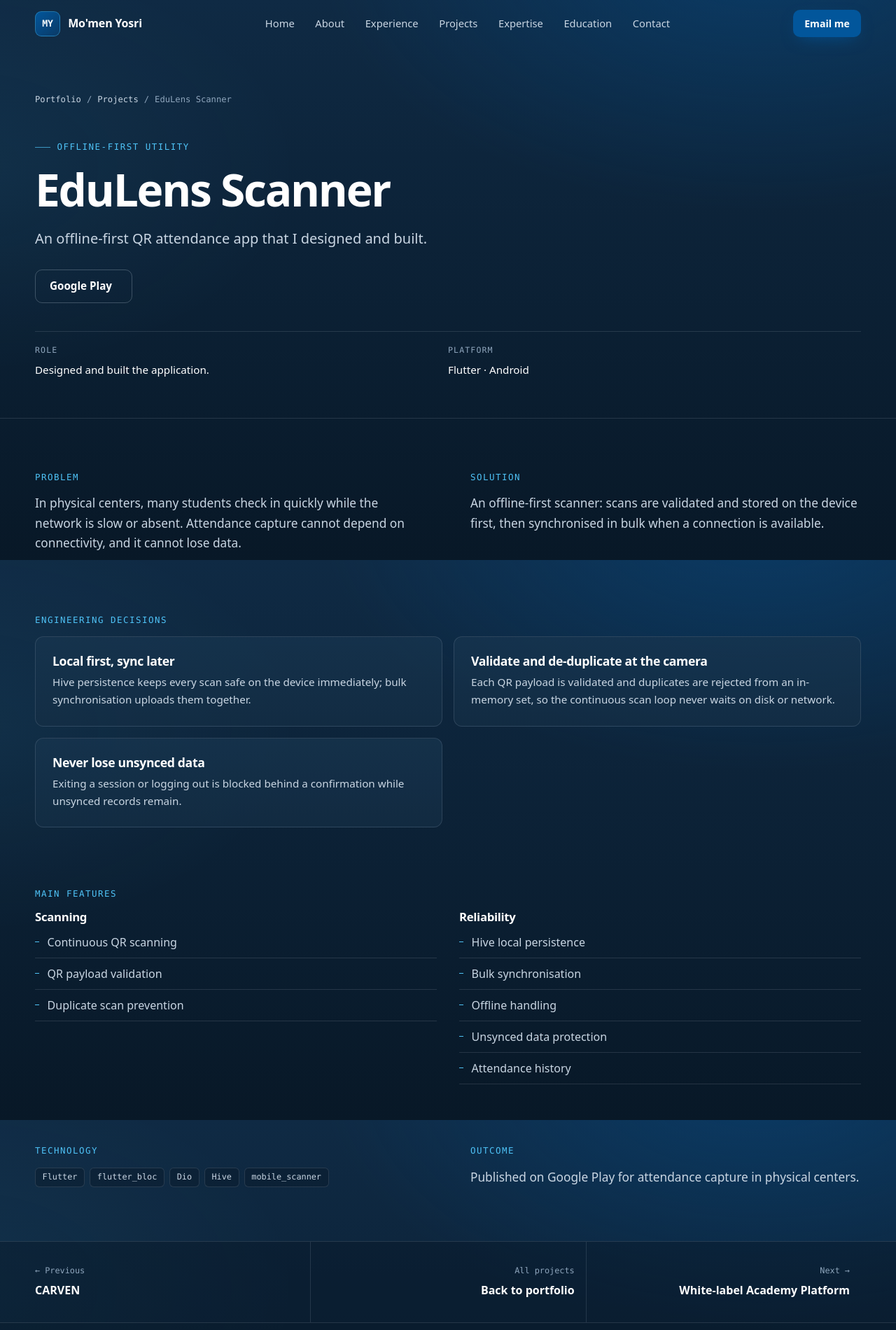
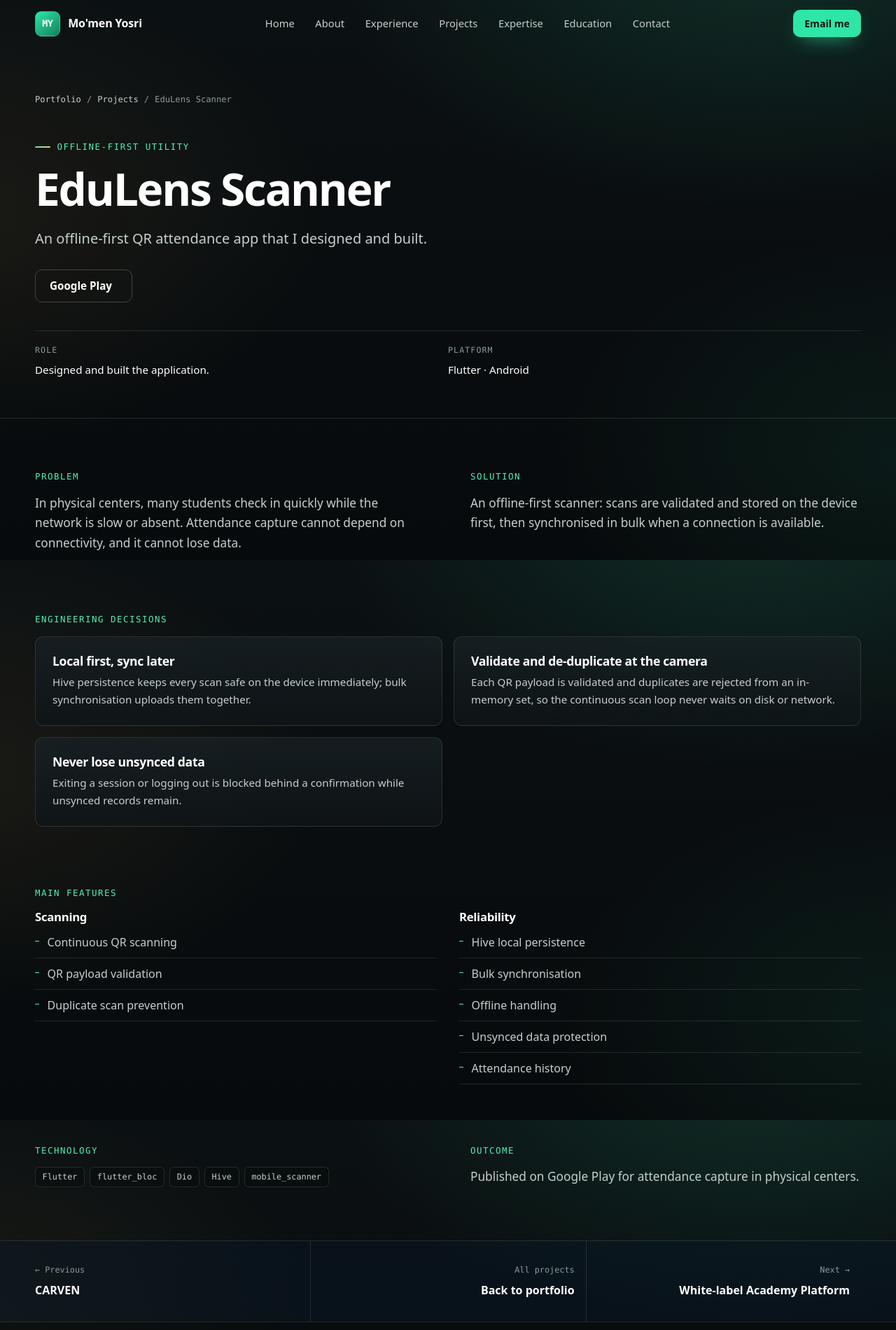
Before and after one commit to Momen-Yosri/my-portfolio, an Astro site: page /my-portfolio/projects/edulens-scanner/ in a window 1280 px wide. Shown: the top 1900 px of the page at 70% size. Built offline with nearby package versions, Linux system fonts and the light colour scheme; Astro itself is replaced by a stand-in of ours.

Commit message:
style: refresh dark theme palette, typography, and interactive effects
- Update primary color palette from blue to emerald and gold accents
- Add cursor spotlight effect for cards and global scroll progress bar
- Refine reveal animations, button hover shimmer, and typography tokens
- Update favicon and background styling across layout and diagram components

```diff
--- a/src/components/Experience.astro
+++ b/src/components/Experience.astro
@@ -67,7 +67,7 @@ import { experience } from '../data/experience';
   }
   .current .dot {
     border-color: var(--accent-2);
-    box-shadow: 0 0 0 4px rgba(79, 195, 247, 0.16);
+    box-shadow: 0 0 0 4px rgba(46, 230, 168, 0.16);
   }
   .head {
     display: flex;
--- a/src/components/Footer.astro
+++ b/src/components/Footer.astro
@@ -20,7 +20,7 @@ const year = new Date().getFullYear();
     padding-block: 2rem;
     font-size: 0.88rem;
     color: var(--text-3);
-    background: rgba(8, 24, 39, 0.6);
+    background: rgba(7, 10, 12, 0.6);
   }
   .row {
     display: flex;
--- a/src/components/Nav.astro
+++ b/src/components/Nav.astro
@@ -61,7 +61,7 @@ const prefix = home ? '' : u('');
       backdrop-filter 0.3s;
   }
   :global(.site-header.scrolled) {
-    background: rgba(8, 24, 39, 0.78);
+    background: rgba(7, 10, 12, 0.78);
     backdrop-filter: blur(14px);
     -webkit-backdrop-filter: blur(14px);
     border-bottom-color: var(--border);
@@ -93,8 +93,9 @@ const prefix = home ? '' : u('');
     font-family: var(--font-mono);
     font-size: 0.82rem;
     font-weight: 700;
-    background: linear-gradient(140deg, var(--accent), #0a3a66);
-    border: 1px solid rgba(79, 195, 247, 0.4);
+    color: #fff;
+    background: linear-gradient(140deg, var(--accent), #12805c);
+    border: 1px solid rgba(46, 230, 168, 0.4);
   }
   .menu {
     display: flex;
@@ -115,7 +116,7 @@ const prefix = home ? '' : u('');
     text-decoration: none;
   }
   .menu a[data-nav-link][aria-current='true'] {
-    background: rgba(79, 195, 247, 0.1);
+    background: rgba(46, 230, 168, 0.1);
   }
   .cta-mobile,
   .toggle {
@@ -179,7 +180,7 @@ const prefix = home ? '' : u('');
       flex-direction: column;
       gap: 0;
       padding: 1rem var(--gutter) 2rem;
-      background: rgba(8, 24, 39, 0.98);
+      background: rgba(7, 10, 12, 0.98);
       overflow-y: auto;
       visibility: hidden;
       opacity: 0;
--- a/src/components/SecurityFlow.astro
+++ b/src/components/SecurityFlow.astro
@@ -52,7 +52,7 @@ const checks = ['Root / jailbreak', 'Emulator', 'Developer mode', 'ADB'];
     padding: 1.4rem;
     border: 1px solid var(--border);
     border-radius: var(--radius);
-    background: rgba(20, 46, 69, 0.6);
+    background: rgba(18, 25, 28, 0.6);
   }
   .steps li:not(:last-child)::after {
     content: '→';
--- a/src/components/Snapshot.astro
+++ b/src/components/Snapshot.astro
@@ -27,7 +27,7 @@ import { snapshot } from '../data/profile';
 <style>
   .snap {
     border-block: 1px solid var(--border);
-    background: rgba(8, 24, 39, 0.45);
+    background: rgba(7, 10, 12, 0.45);
   }
   .grid {
     display: grid;
--- a/src/layouts/BaseLayout.astro
+++ b/src/layouts/BaseLayout.astro
@@ -34,7 +34,7 @@ const jsonLd = JSON.stringify({
     <meta name="viewport" content="width=device-width, initial-scale=1" />
     <title>{title}</title>
     <meta name="description" content={description} />
-    <meta name="theme-color" content="#081827" />
+    <meta name="theme-color" content="#070a0c" />
     <meta name="color-scheme" content="dark" />
     <link rel="canonical" href={canonical} />
     <link rel="icon" type="image/svg+xml" href={u('favicon.svg')} />
@@ -59,6 +59,7 @@ const jsonLd = JSON.stringify({
   </head>
   <body>
     <a class="skip-link" href="#main">Skip to content</a>
+    <div class="scroll-progress" aria-hidden="true"></div>
     <Nav home={home} />
     <main id="main">
       <slot />
--- a/src/scripts/site.ts
+++ b/src/scripts/site.ts
@@ -9,8 +9,11 @@ if (reduce || !('IntersectionObserver' in window)) {
     (entries) => {
       for (const e of entries) {
         if (e.isIntersecting) {
-          e.target.classList.add('in');
-          io.unobserve(e.target);
+          const el = e.target as HTMLElement;
+          el.classList.add('in');
+          io.unobserve(el);
+          const wait = (parseFloat(el.style.getPropertyValue('--d')) || 0) + 750;
+          window.setTimeout(() => el.classList.add('done'), wait);
         }
       }
     },
@@ -89,6 +92,22 @@ if (secs.length && 'IntersectionObserver' in window) {
 
 // Nav background on scroll
 const header = document.querySelector('.site-header');
-const onScroll = () => header?.classList.toggle('scrolled', window.scrollY > 8);
+const progress = document.querySelector<HTMLElement>('.scroll-progress');
+const onScroll = () => {
+  header?.classList.toggle('scrolled', window.scrollY > 8);
+  const max = document.documentElement.scrollHeight - window.innerHeight;
+  progress?.style.setProperty('--p', String(max > 0 ? window.scrollY / max : 0));
+};
 onScroll();
 window.addEventListener('scroll', onScroll, { passive: true });
+
+// Pointer effects: card spotlight (mouse only)
+if (window.matchMedia('(hover: hover) and (pointer: fine)').matches) {
+  document.querySelectorAll<HTMLElement>('.card').forEach((card) =>
+    card.addEventListener('pointermove', (e) => {
+      const r = card.getBoundingClientRect();
+      card.style.setProperty('--mx', `${e.clientX - r.left}px`);
+      card.style.setProperty('--my', `${e.clientY - r.top}px`);
+    }),
+  );
+}
--- a/src/styles/global.css
+++ b/src/styles/global.css
@@ -1,15 +1,17 @@
 :root {
-  --bg: #0f2a44;
-  --bg-dark: #081827;
-  --surface: #142e45;
-  --surface-2: #17354f;
-  --accent: #02569b;
-  --accent-2: #4fc3f7;
+  --bg: #0b1012;
+  --bg-dark: #070a0c;
+  --surface: #12191c;
+  --surface-2: #182125;
+  --accent: #2ee6a8;
+  --accent-2: #4ff0bb;
+  --accent-3: #ffc561;
+  --gradient: linear-gradient(100deg, var(--accent-2), var(--accent-3));
   --text: #ffffff;
-  --text-2: #c9d6e3;
-  --text-3: #8fa6bd;
-  --border: rgba(201, 214, 227, 0.14);
-  --border-strong: rgba(201, 214, 227, 0.26);
+  --text-2: #c5d0cd;
+  --text-3: #8a9c97;
+  --border: rgba(197, 208, 205, 0.14);
+  --border-strong: rgba(197, 208, 205, 0.26);
 
   --font-sans: 'Inter Variable', system-ui, -apple-system, 'Segoe UI', Roboto, sans-serif;
   --font-mono: 'JetBrains Mono Variable', ui-monospace, SFMono-Regular, Menlo, Consolas, monospace;
@@ -22,7 +24,7 @@
   --space-6: 2rem;
   --space-7: 3rem;
   --space-8: 4.5rem;
-  --section-y: clamp(4.5rem, 9vw, 8rem);
+  --section-y: clamp(3.5rem, 6vw, 5.5rem);
 
   --radius: 12px;
   --radius-sm: 8px;
@@ -50,8 +52,9 @@ body {
   line-height: 1.65;
   color: var(--text-2);
   background:
-    radial-gradient(900px 520px at 85% -8%, rgba(2, 86, 155, 0.38), transparent 70%),
-    radial-gradient(700px 420px at -5% 30%, rgba(79, 195, 247, 0.07), transparent 70%),
+    radial-gradient(900px 520px at 85% -8%, rgba(46, 230, 168, 0.13), transparent 70%),
+    radial-gradient(760px 480px at -5% 38%, rgba(255, 197, 97, 0.07), transparent 70%),
+    radial-gradient(700px 460px at 100% 82%, rgba(46, 230, 168, 0.07), transparent 70%),
     linear-gradient(180deg, var(--bg) 0%, var(--bg-dark) 100%);
   background-attachment: fixed;
   overflow-x: hidden;
@@ -94,7 +97,7 @@ ul {
   border-radius: 4px;
 }
 ::selection {
-  background: rgba(79, 195, 247, 0.3);
+  background: rgba(46, 230, 168, 0.3);
 }
 
 .container {
@@ -107,8 +110,12 @@ ul {
   padding-block: var(--section-y);
   position: relative;
 }
-.section + .section {
-  border-top: 1px solid var(--border);
+.section + .section::before {
+  content: '';
+  position: absolute;
+  inset: 0 0 auto;
+  height: 1px;
+  background: linear-gradient(90deg, transparent, rgba(46, 230, 168, 0.35), rgba(255, 197, 97, 0.35), transparent);
 }
 .mono {
   font-family: var(--font-mono);
@@ -126,7 +133,7 @@ ul {
   left: 1rem;
   top: -4rem;
   background: var(--accent);
-  color: #fff;
+  color: #04140e;
   padding: 0.6rem 1rem;
   border-radius: var(--radius-sm);
   z-index: 100;
@@ -150,9 +157,13 @@ ul {
 .eyebrow::before {
   content: '';
   width: 22px;
-  height: 1px;
-  background: var(--accent-2);
-  opacity: 0.7;
+  height: 2px;
+  border-radius: 2px;
+  background: var(--gradient);
+  transition: width 0.7s 0.35s var(--ease);
+}
+.js [data-reveal]:not(.in) .eyebrow::before {
+  width: 0;
 }
 .section-head {
   max-width: 46rem;
@@ -191,17 +202,33 @@ ul {
 .btn:hover {
   text-decoration: none;
   border-color: var(--accent-2);
-  background: rgba(79, 195, 247, 0.08);
+  background: rgba(46, 230, 168, 0.08);
 }
 .btn-primary {
+  position: relative;
+  overflow: hidden;
   background: var(--accent);
+  color: #04140e;
   border-color: transparent;
-  box-shadow: 0 8px 24px -10px rgba(2, 86, 155, 0.9);
+  box-shadow: 0 10px 28px -12px rgba(46, 230, 168, 0.9);
+}
+.btn-primary::after {
+  content: '';
+  position: absolute;
+  inset: 0;
+  background: linear-gradient(105deg, transparent 35%, rgba(255, 255, 255, 0.55) 50%, transparent 65%);
+  transform: translateX(-110%);
+  pointer-events: none;
 }
 .btn-primary:hover {
-  background: #0a69b8;
+  background: #5cf5c4;
   border-color: transparent;
-  transform: translateY(-1px);
+  transform: translateY(-2px);
+  box-shadow: 0 16px 34px -12px rgb(46, 230, 168);
+}
+.btn-primary:hover::after {
+  transform: translateX(110%);
+  transition: transform 0.7s var(--ease);
 }
 .btn-sm {
   min-height: 38px;
@@ -222,12 +249,13 @@ ul {
   border: 1px solid var(--border);
   border-radius: 6px;
   color: var(--text-2);
-  background: rgba(8, 24, 39, 0.4);
+  background: rgba(7, 10, 12, 0.4);
 }
 
 /* Cards */
 .card {
-  background: linear-gradient(180deg, rgba(23, 53, 79, 0.75), rgba(20, 46, 69, 0.75));
+  position: relative;
+  background: linear-gradient(180deg, rgba(24, 33, 37, 0.78), rgba(15, 21, 24, 0.78));
   border: 1px solid var(--border);
   border-radius: var(--radius);
   transition:
@@ -236,19 +264,57 @@ ul {
     box-shadow 0.25s var(--ease);
 }
 
+/* Cursor spotlight: --mx / --my are set by site.ts */
+.card::before {
+  content: '';
+  position: absolute;
+  inset: 0;
+  border-radius: inherit;
+  background: radial-gradient(360px circle at var(--mx, 50%) var(--my, 50%), rgba(46, 230, 168, 0.14), transparent 65%);
+  opacity: 0;
+  transition: opacity 0.3s;
+  pointer-events: none;
+}
+.card:hover::before {
+  opacity: 1;
+}
+
+/* Scroll progress */
+.scroll-progress {
+  position: fixed;
+  inset: 0 0 auto;
+  height: 2px;
+  z-index: 60;
+  background: var(--gradient);
+  transform: scaleX(var(--p, 0));
+  transform-origin: left;
+  pointer-events: none;
+}
+
 /* Scroll reveal (only when JS is on and motion is allowed) */
 @media (prefers-reduced-motion: no-preference) {
   .js [data-reveal] {
     opacity: 0;
-    transform: translateY(16px);
+    transform: translateY(28px) scale(0.98);
+    filter: blur(6px);
     transition:
-      opacity 0.6s var(--ease),
-      transform 0.6s var(--ease);
+      opacity 0.7s var(--ease),
+      transform 0.7s var(--ease),
+      filter 0.7s var(--ease);
     transition-delay: var(--d, 0ms);
   }
   .js [data-reveal].in {
     opacity: 1;
     transform: none;
+    filter: none;
+  }
+  /* once revealed, drop the stagger delay and let hover effects animate */
+  .js [data-reveal].done {
+    transition:
+      translate 0.3s var(--ease),
+      border-color 0.25s var(--ease),
+      box-shadow 0.3s var(--ease);
+    transition-delay: 0s;
   }
 }
 @media (prefers-reduced-motion: reduce) {
```
Also changed, not shown: src/components/ArchitectureDiagram.astro (+8 -8 lines), public/favicon.svg.
